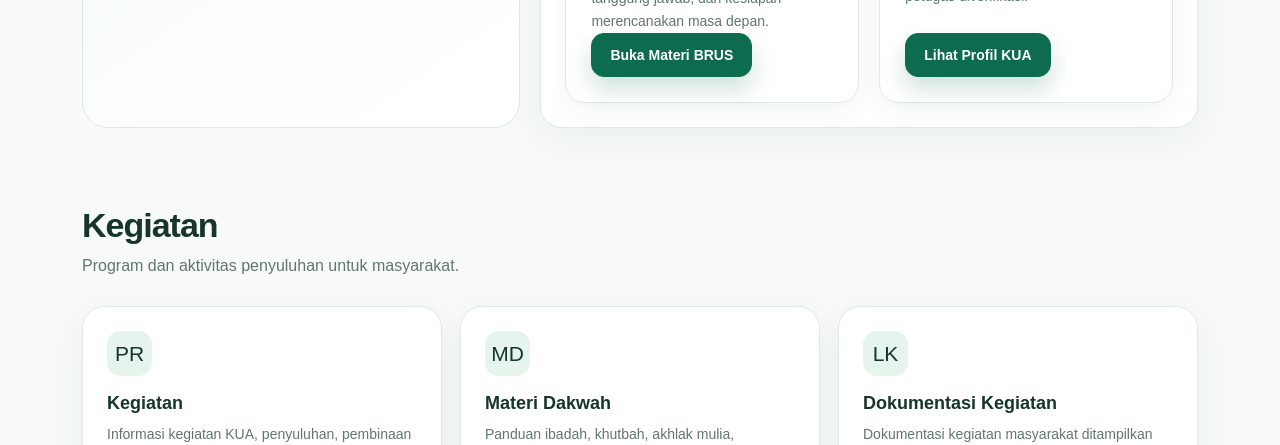
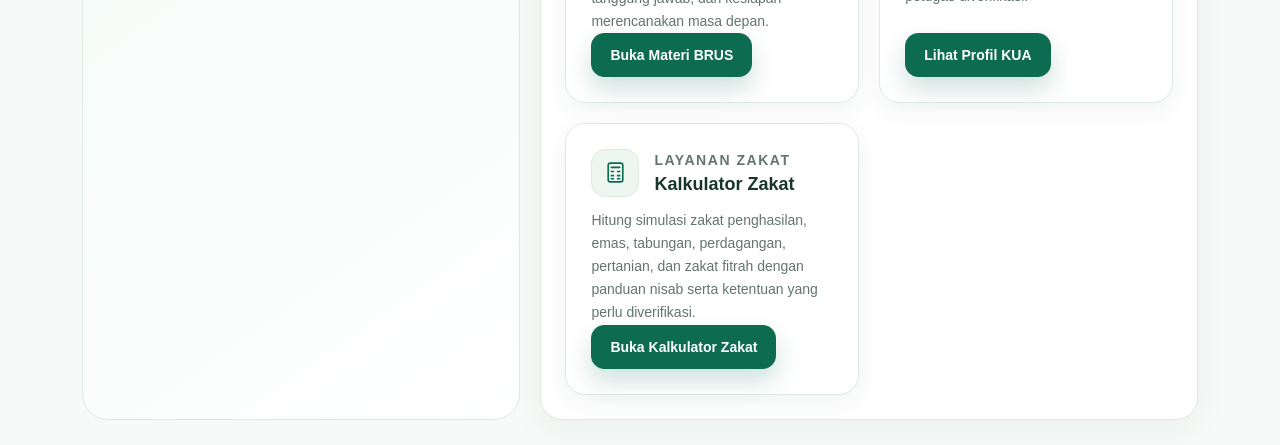
Before and after one commit to suriantosag-cyber/kua-panca-lautang-premium, a Next.js app: page / in a window 1280 px wide. Shown: the part 3160-3605 px from the top of the page. Built offline with nearby package versions, Linux system fonts and the light colour scheme; no server answers; the database is empty.

Commit message:
Tambahkan kartu Kalkulator Zakat di Ruang Layanan

```diff
--- a/app/page.js
+++ b/app/page.js
@@ -186,6 +186,20 @@ const [selectedGallery, setSelectedGallery] = useState(null);
     </div>
     <p className="serviceDescription">Informasi mengenai peran penyuluh, kegiatan pembinaan, dan wilayah layanan akan ditampilkan setelah data petugas diverifikasi.</p>
     <a className="btn primary serviceAction" href="/profil">Lihat Profil KUA</a>
+  </article>
+
+  <article className="serviceCard">
+    <div className="serviceCardHeader">
+      <span className="serviceIcon" aria-hidden="true">
+        <svg viewBox="0 0 24 24" fill="none" stroke="currentColor" strokeWidth="1.6" strokeLinecap="round" strokeLinejoin="round">
+          <rect x="5" y="3" width="14" height="18" rx="2"/>
+          <path d="M8 7h8M8 11h2M14 11h2M8 15h2M14 15h2M8 18h2M14 18h2"/>
+        </svg>
+      </span>
+      <div><p className="serviceKicker">LAYANAN ZAKAT</p><h3>Kalkulator Zakat</h3></div>
+    </div>
+    <p className="serviceDescription">Hitung simulasi zakat penghasilan, emas, tabungan, perdagangan, pertanian, dan zakat fitrah dengan panduan nisab serta ketentuan yang perlu diverifikasi.</p>
+    <a className="btn primary serviceAction" href="/layanan-zakat">Buka Kalkulator Zakat</a>
   </article>
 </div>
       </div>
```
